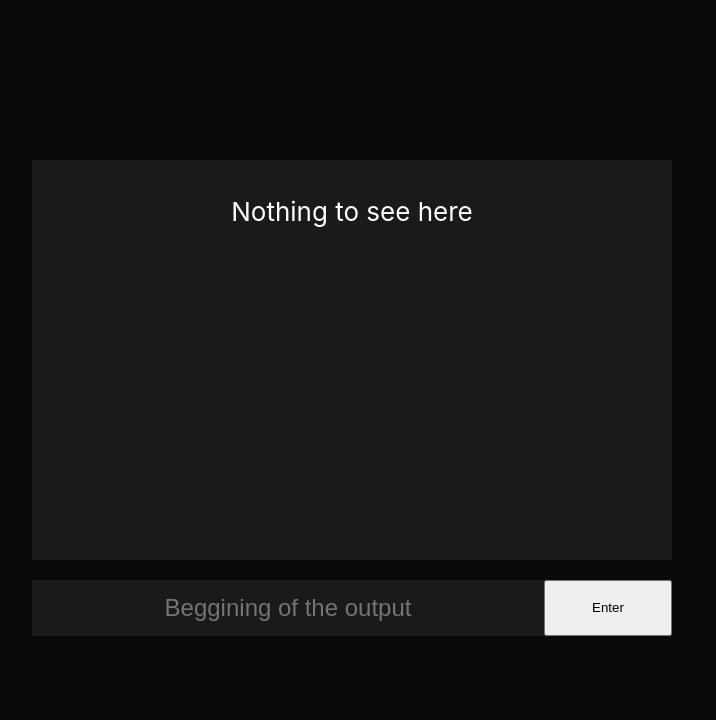
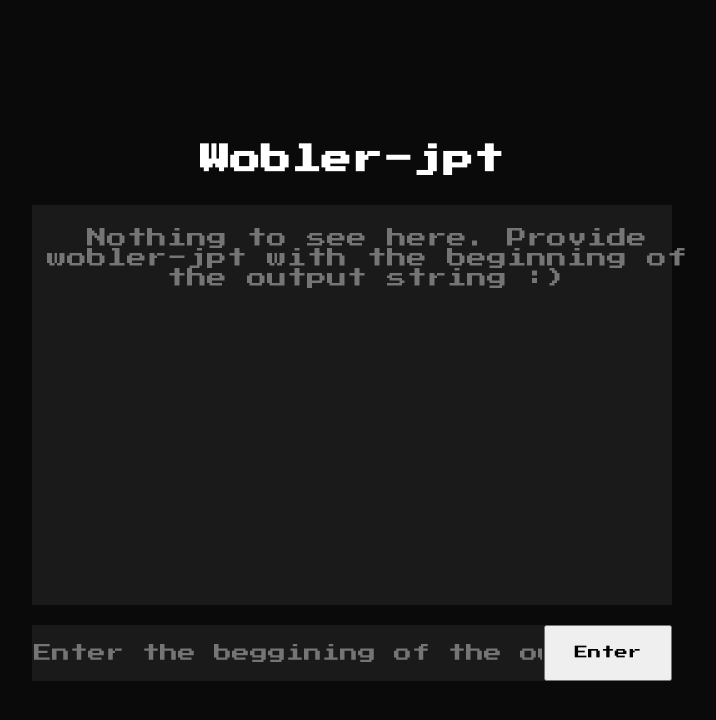
Before and after one commit to co4s1/woblerfront, a React (Create React App) app: page / in a window 1280 px wide. Shown: the top 720 px of the page, without its empty margins (288-1004 px from the left). Built offline with nearby package versions, Linux system fonts and the light colour scheme.

Commit message:
minor design improvements

```diff
--- a/public/index.html
+++ b/public/index.html
@@ -3,6 +3,9 @@
   <head>
     <meta charset="utf-8" />
     <link rel="icon" href="%PUBLIC_URL%/favicon.png" />
+    <link rel="preconnect" href="https://fonts.googleapis.com">
+    <link rel="preconnect" href="https://fonts.gstatic.com" crossorigin>
+    <link href="https://fonts.googleapis.com/css2?family=Press+Start+2P&display=swap" rel="stylesheet">
     <meta name="viewport" content="width=device-width, initial-scale=1" />
     <meta name="theme-color" content="#000000" />
     <meta
--- a/src/App.css
+++ b/src/App.css
@@ -1,6 +1,10 @@
+@import url('https://fonts.googleapis.com/css2?family=Press+Start+2P&display=swap');
 .App {
   text-align: center;
+  font-family: 'Press Start 2P', system-ui, monospace;
 }
+
+
 
 .App-logo {
   height: 40vmin;
@@ -59,15 +63,17 @@
   border: 0;
   background-color: #1a1a1a;
   color: white;
-  font-size: 24px;
+  font-size: 18px;
   box-sizing: border-box;
   text-align: center;
+  font-family: inherit;
 }
 
 .sendbutton {
   height: 7vh;
   width: 10vw;
-    box-sizing: border-box;
+  box-sizing: border-box;
+  font-family: inherit;
   }
 
 .outputdiv {
@@ -81,7 +87,9 @@
 .outputtext{
   flex: 1;
   width: 100%;
-
+  color:#757575;
+  font-size:20px;
+  margin:15px;
 }
 
 .outputspan {
--- a/src/App.js
+++ b/src/App.js
@@ -35,13 +35,16 @@
   return (
     <div className="App">
       <header className="App-header">
+        <div>
+          <h3>Wobler-jpt</h3>
+        </div>
         <div className="outputdiv">
           <span className="outputspan">
-            <p className="outputtext">{(output !== "") ? output : 'Nothing to see here'}</p>
+            <p className="outputtext">{(output !== "") ? output : 'Nothing to see here. Provide wobler-jpt with the beginning of the output string :)'}</p>
           </span>
         </div>
         <div className="inputdiv">
-          <input className="inputinput" placeholder="Beggining of the output" onChange={e => setInput(e.target.value)}></input>
+          <input className="inputinput" placeholder="Enter the beggining of the output" onChange={e => setInput(e.target.value)}></input>
           <button className="sendbutton" onClick={() => sendMessage(input)} disabled={isLoading}>
             {isLoading ? '...' : 'Enter'}
           </button>
```
